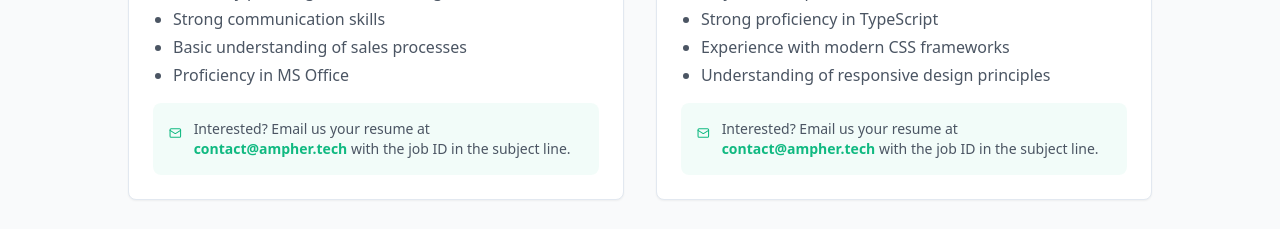
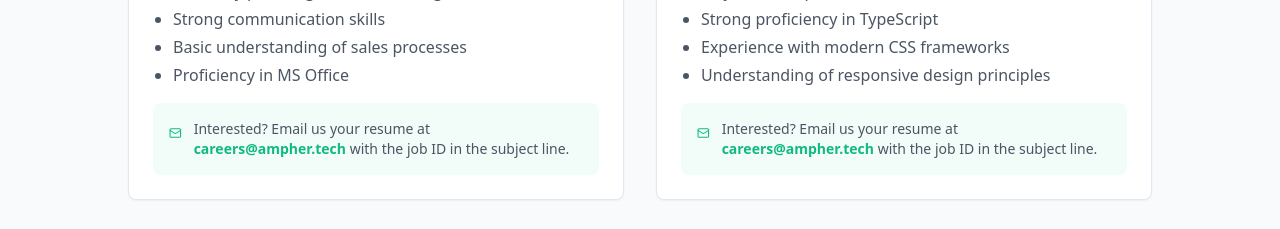
Before and after one commit to subhammahanty235/ampher-v2, a React (Vite) app: page / in a window 1280 px wide. Shown: the part 3120-3349 px from the top of the page. Built offline with nearby package versions, Linux system fonts and the light colour scheme.

Commit message:
carrers email updated

```diff
--- a/src/components/CareerSection.tsx
+++ b/src/components/CareerSection.tsx
@@ -58,8 +58,8 @@ const CareerSection = () => {
                     <Mail className="w-5 h-5 text-primary mt-1" />
                     <p className="text-sm text-gray-600">
                       Interested? Email us your resume at{" "}
-                      <a href="mailto:contact@ampher.tech" className="text-primary font-semibold">
-                        contact@ampher.tech
+                      <a href="mailto:careers@ampher.tech" className="text-primary font-semibold">
+                      careers@ampher.tech
                       </a>{" "}
                       with the job ID in the subject line.
                     </p>
```
